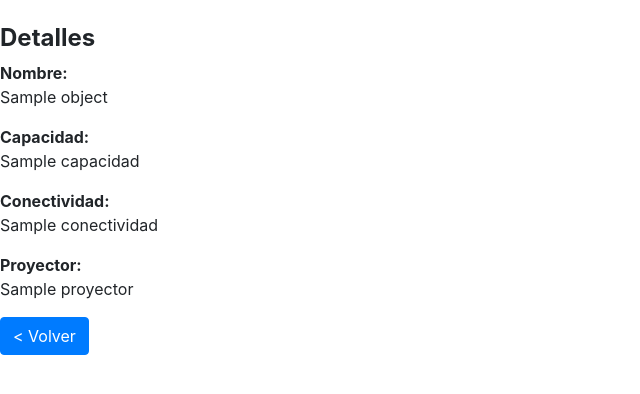
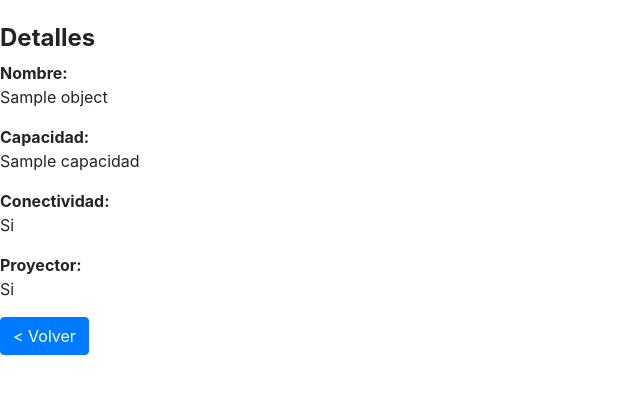
Before and after one commit to AiluOliveras/Aulas-FCM, a Django app: template aulasfcm/templates/aulas/detail.html in a window 1280 px wide. Shown: the part 56-450 px from the top of the page, without its empty margins (0-640 px from the left). Run offline with Django 3.2, Linux system fonts and the light colour scheme; the template is opened without the code that fills it: most values are stand-ins (such as "Sample title", 1, 10 or a date in 2020); some libraries are stand-ins or nearby versions.

Commit message:
Cambio descripción en template aulas-detail

```diff
--- a/aulasfcm/templates/aulas/detail.html
+++ b/aulasfcm/templates/aulas/detail.html
@@ -19,8 +19,16 @@
 
         <p><span style="font-weight:bold;">Nombre:</span> <br> {{object.nombre}}</p>
         <p><span style="font-weight:bold;">Capacidad:</span> <br> {{object.capacidad}}</p>
-        <p><span style="font-weight:bold;">Conectividad:</span> <br> {{object.conectividad}}</p>
-        <p><span style="font-weight:bold;">Proyector:</span> <br> {{object.proyector}}</p>
+        {% if object.conectividad %} <!-- Cambia True/False por Si/No-->
+            <p><span style="font-weight:bold;">Conectividad:</span> <br> Si </p>
+        {% else %}
+            <p><span style="font-weight:bold;">Conectividad:</span> <br> No </p>
+        {% endif %}
+        {% if object.proyector %}
+            <p><span style="font-weight:bold;">Proyector:</span> <br> Si </p>
+        {% else %}
+            <p><span style="font-weight:bold;">Proyector:</span> <br> No </p>
+        {% endif %}
 
         <!-- Botón para volver al Home -->
         <a href="../" type="submit" class="btn btn-primary"> < Volver </a>
```
